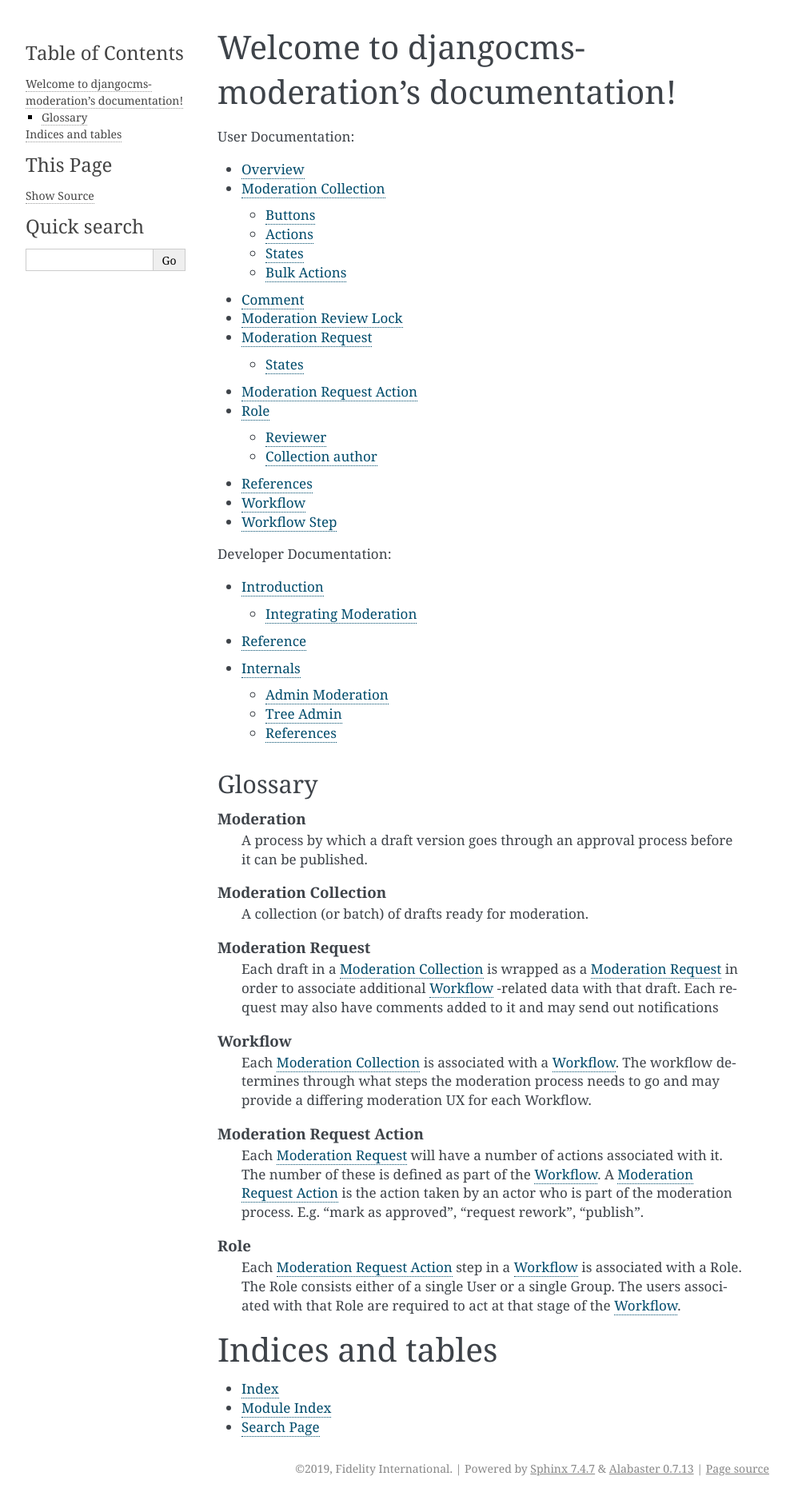
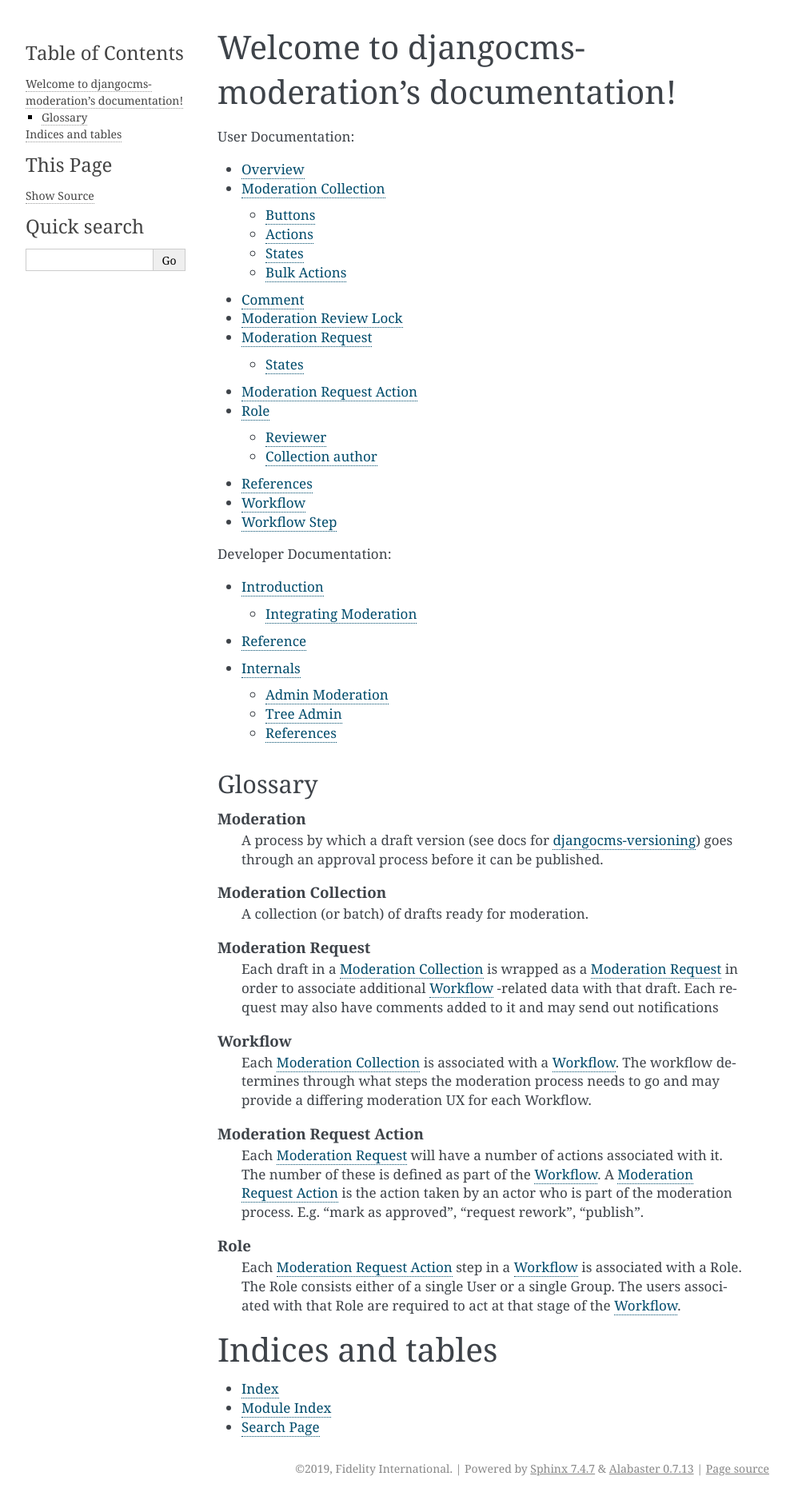
Before and after one commit to django-cms/djangocms-moderation, a Sphinx documentation site: the page built from docs/index.rst, in a window 1280 px wide. Shown: the whole page at 80% size, without its empty margins (148-1141 px from the left). Built offline with Sphinx 7.4.7, drawn with Linux system fonts in a browser that asks for light colours.

```diff
--- a/docs/index.rst
+++ b/docs/index.rst
@@ -37,7 +37,7 @@ Glossary
 .. glossary::
 
    Moderation
-      A process by which a draft version goes through an approval process before it can be published.
+      A process by which a draft version (see docs for `djangocms-versioning <https://github.com/divio/djangocms-versioning>`_) goes through an approval process before it can be published.
 
    Moderation Collection
       A collection (or batch) of drafts ready for moderation.
--- a/docs/references.rst
+++ b/docs/references.rst
@@ -2,4 +2,4 @@
 
 References
 ================================================
-Moderation offers integration with the `djangocms-references` addon (https://github.com/fidelityinternational/djangocms-references). If this is enabled then on the confirmation screen when publishing, all content records that will be affected by the publish action will be listed for review before confirmation.
+Moderation offers integration with the `djangocms-references` addon (`djangocms-references <https://github.com/fidelityinternational/djangocms-references>`_). If this is enabled then on the confirmation screen when publishing, all content records that will be affected by the publish action will be listed for review before confirmation.
```
Also changed, not shown: docs/tree_admin.rst (+4 -3 lines).
